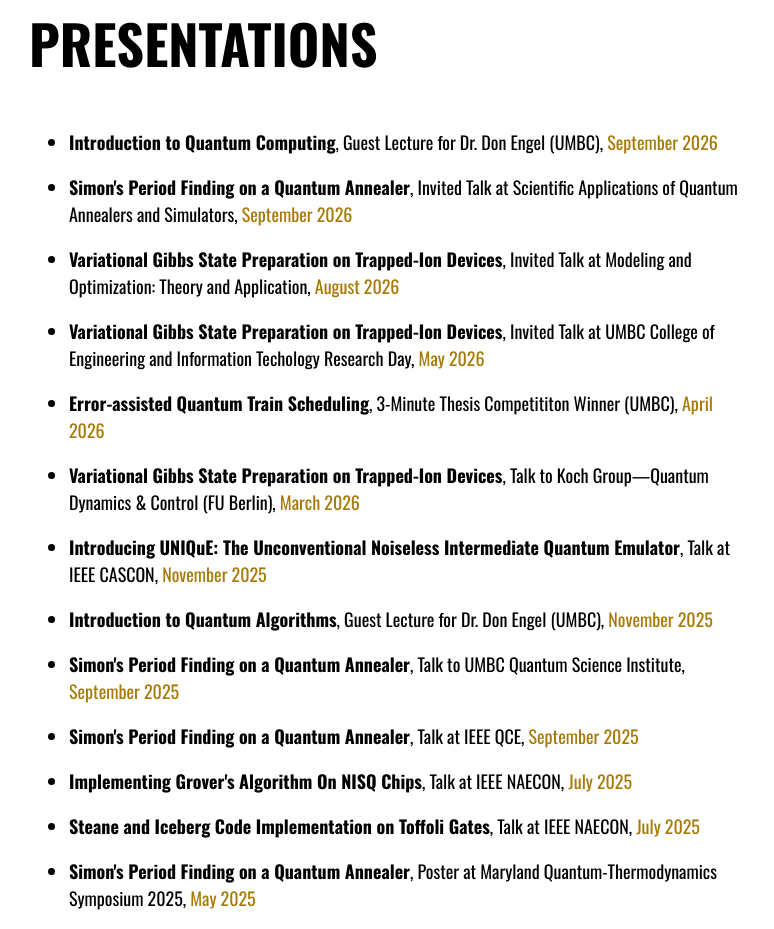
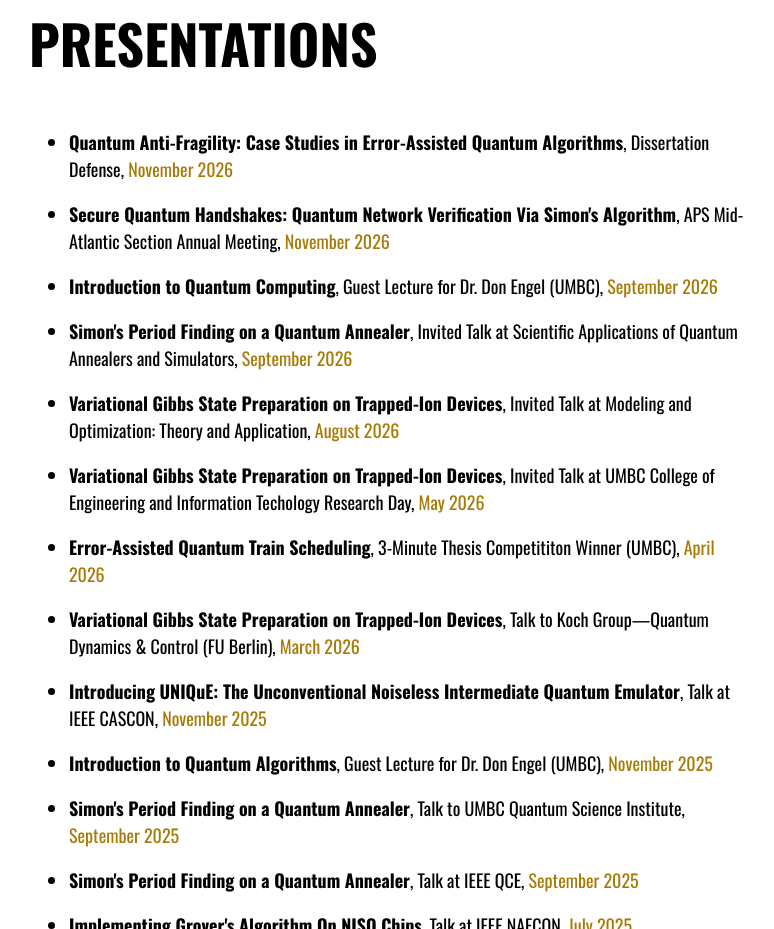
Before and after one commit to reecejrobertson/reecejrobertson.github.io, a plain HTML site: page index.html in a window 1280 px wide. Shown: the part 6076-7005 px from the top of the page, without its empty margins (403-1177 px from the left). Drawn offline with nearby package versions, Linux system fonts and the light colour scheme.

Commit message:
Adding November 2026 talks.

```diff
--- a/index.html
+++ b/index.html
@@ -476,11 +476,13 @@
         <div class="resume-section">
             <h1>Presentations</h1>
             <ul>
+                <li><strong>Quantum Anti-Fragility: Case Studies in Error-Assisted Quantum Algorithms</strong>, Dissertation Defense, <span class="text-primary">November 2026</span></li>
+                <li><strong>Secure Quantum Handshakes: Quantum Network Verification Via Simon's Algorithm</strong>, APS Mid-Atlantic Section Annual Meeting, <span class="text-primary">November 2026</span></li>
                 <li><strong>Introduction to Quantum Computing</strong>, Guest Lecture for Dr. Don Engel (UMBC), <span class="text-primary">September 2026</span></li>
                 <li><strong>Simon's Period Finding on a Quantum Annealer</strong>, Invited Talk at Scientific Applications of Quantum Annealers and Simulators, <span class="text-primary">September 2026</span></li>
                 <li><strong>Variational Gibbs State Preparation on Trapped-Ion Devices</strong>, Invited Talk at Modeling and Optimization: Theory and Application, <span class="text-primary">August 2026</span></li>
                 <li><strong>Variational Gibbs State Preparation on Trapped-Ion Devices</strong>, Invited Talk at UMBC College of Engineering and Information Techology Research Day, <span class="text-primary">May 2026</span></li>
-                <li><strong>Error-assisted Quantum Train Scheduling</strong>, 3-Minute Thesis Competititon Winner (UMBC), <span class="text-primary">April 2026</span></li>
+                <li><strong>Error-Assisted Quantum Train Scheduling</strong>, 3-Minute Thesis Competititon Winner (UMBC), <span class="text-primary">April 2026</span></li>
                 <li><strong>Variational Gibbs State Preparation on Trapped-Ion Devices</strong>, Talk to Koch Group—Quantum Dynamics & Control (FU Berlin), <span class="text-primary">March 2026</span></li>
                 <li><strong>Introducing UNIQuE: The Unconventional Noiseless Intermediate Quantum Emulator</strong>, Talk at IEEE CASCON, <span class="text-primary">November 2025</span></li>
                 <li><strong>Introduction to Quantum Algorithms</strong>, Guest Lecture for Dr. Don Engel (UMBC), <span class="text-primary">November 2025</span></li>
```
